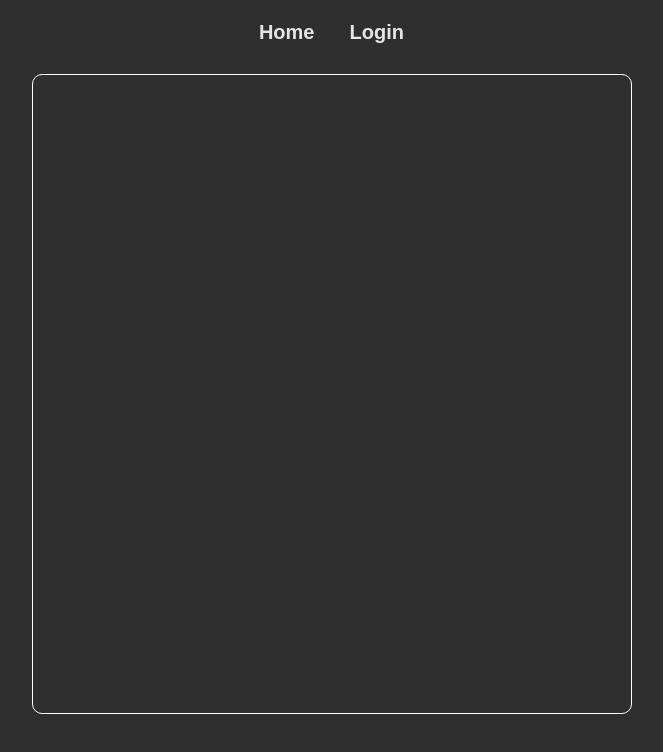
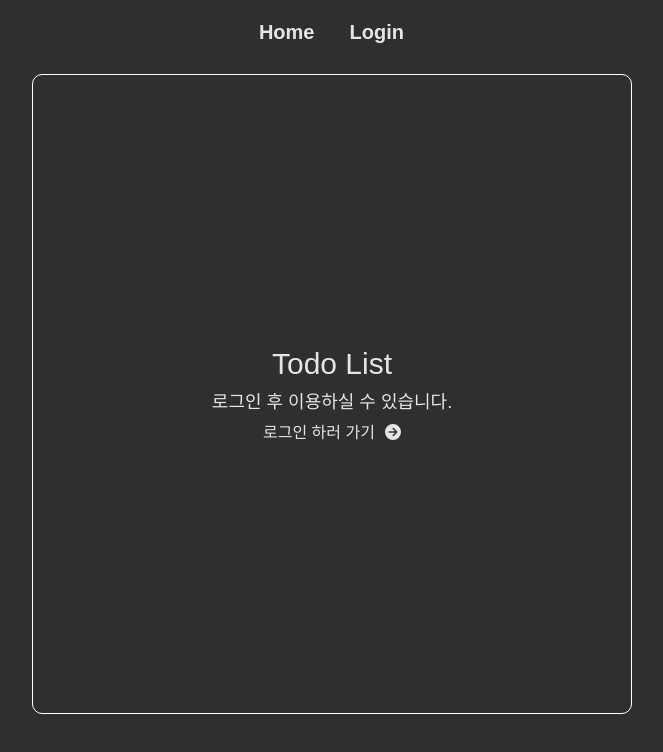
Before and after one commit to Tinubee/wanted-pre-onboarding-challenge-fe-1, a React (Create React App) app: page / in a window 1280 px wide. Shown: the top 752 px of the page, without its empty margins (308-971 px from the left). Built offline with nearby package versions, Linux system fonts and the light colour scheme.

Commit message:
✍️ Design : Change UI

```diff
--- a/src/screens/CreateAccount.tsx
+++ b/src/screens/CreateAccount.tsx
@@ -4,6 +4,18 @@ import { useNavigate } from "react-router-dom";
 import styled from "styled-components";
 import { createAccount } from "../api";
 import { Container } from "./Todo";
+
+export const Title = styled.h1`
+  font-size: 30px;
+  font-weight: 400;
+`;
+
+export const Error = styled.span`
+  color: red;
+  font-size: 18px;
+  font-weight: 400;
+  margin-top: 5px;
+`;
 
 export const Input = styled.input<{ hasError: boolean }>`
   width: 100%;
@@ -89,7 +101,7 @@ function CreateAccount() {
   return (
     <Container>
       <FormBox>
-        <h1>회원 가입</h1>
+        <Title>회원 가입</Title>
         <form onSubmit={handleSubmit(onSubmitValid)}>
           <Input
             {...register("email", {
@@ -102,7 +114,7 @@ function CreateAccount() {
             placeholder="Email"
             hasError={Boolean(errors?.email?.message)}
           />
-          <span>{errors?.email?.message}</span>
+          <Error>{errors?.email?.message}</Error>
           <Input
             {...register("password", {
               required: "비밀번호를 입력해주세요.",
@@ -115,7 +127,7 @@ function CreateAccount() {
             type="password"
             hasError={Boolean(errors?.password?.message)}
           />
-          <span>{errors?.password?.message}</span>
+          <Error>{errors?.password?.message}</Error>
           <Input
             {...register("password2", {
               required: "비밀번호를 입력해주세요.",
@@ -128,7 +140,7 @@ function CreateAccount() {
             type="password"
             hasError={Boolean(errors?.password2?.message)}
           />
-          <span>{errors?.password2?.message}</span>
+          <Error>{errors?.password2?.message}</Error>
           <Button disabled={Object.keys(errors).length !== 0} type="submit">
             Create Account
           </Button>
--- a/src/screens/Home.tsx
+++ b/src/screens/Home.tsx
@@ -1,7 +1,55 @@
-import { Container } from "./Todo";
+import { faArrowCircleRight } from "@fortawesome/free-solid-svg-icons";
+import { FontAwesomeIcon } from "@fortawesome/react-fontawesome";
+import { Link } from "react-router-dom";
+import styled from "styled-components";
+import { Title } from "./CreateAccount";
+
+const Container = styled.div`
+  display: flex;
+  justify-content: center;
+  align-items: center;
+  padding: 0 20px;
+  max-width: 600px;
+  margin: 10px auto;
+  border: 1px solid white;
+  height: 80vh;
+  border-radius: 10px;
+`;
+
+const Wrapper = styled.div`
+  text-align: center;
+  a {
+    cursor: pointer;
+    :hover {
+      color: #48c435;
+    }
+  }
+`;
+
+const Text = styled.div`
+  font-size: 18px;
+  margin: 10px 0px;
+  font-weight: 400;
+`;
+
+const LittleText = styled.span`
+  margin-right: 10px;
+  font-weight: 400;
+`;
 
 function Home() {
-  return <Container></Container>;
+  return (
+    <Container>
+      <Wrapper>
+        <Title>Todo List</Title>
+        <Text>로그인 후 이용하실 수 있습니다.</Text>
+        <Link to={"/auth"}>
+          <LittleText> 로그인 하러 가기</LittleText>
+          <FontAwesomeIcon icon={faArrowCircleRight} />
+        </Link>
+      </Wrapper>
+    </Container>
+  );
 }
 
 export default Home;
--- a/src/screens/Login.tsx
+++ b/src/screens/Login.tsx
@@ -4,7 +4,7 @@ import { Link, useNavigate } from "react-router-dom";
 import { useRecoilState } from "recoil";
 import { login } from "../api";
 import { isLoggedIn } from "../atoms";
-import { Button, FormBox, Input } from "./CreateAccount";
+import { Button, Error, FormBox, Input, Title } from "./CreateAccount";
 import { Container } from "./Todo";
 
 function Login() {
@@ -24,7 +24,6 @@ function Login() {
   const navigate = useNavigate();
   const [loginError, setLoginError] = useState(false);
   const [logIn, setLogIn] = useRecoilState(isLoggedIn);
-
   const onSubmitValid = async () => {
     const userInfo = getValues();
     const result = await login(userInfo);
@@ -47,6 +46,10 @@ function Login() {
   };
 
   useEffect(() => {
+    console.log(errors);
+  });
+
+  useEffect(() => {
     setLogIn(Boolean(localStorage.getItem("isLoggedIn")));
     if (logIn) {
       console.log("로그인");
@@ -57,7 +60,7 @@ function Login() {
   return (
     <Container>
       <FormBox>
-        <h1>{loginError ? "로그인에 실패했습니다" : ""}</h1>
+        <Title>{loginError ? "로그인에 실패했습니다" : "로그인"}</Title>
         <form onSubmit={handleSubmit(onSubmitValid)}>
           <Input
             {...register("email", {
@@ -70,7 +73,7 @@ function Login() {
             placeholder="Email"
             hasError={Boolean(errors?.email?.message)}
           />
-          <span>{errors?.email?.message}</span>
+          <Error>{errors?.email?.message}</Error>
           <Input
             {...register("password", {
               required: "비밀번호를 입력해주세요.",
@@ -83,7 +86,7 @@ function Login() {
             type="password"
             hasError={Boolean(errors?.password?.message)}
           />
-          <span>{errors?.password?.message}</span>
+          <Error>{errors?.password?.message}</Error>
           <Button disabled={Object.keys(errors).length !== 0} type="submit">
             Login
           </Button>
--- a/src/screens/Todo.tsx
+++ b/src/screens/Todo.tsx
@@ -63,7 +63,7 @@ function Todo() {
   useEffect(() => {
     getTodoList();
     // eslint-disable-next-line react-hooks/exhaustive-deps
-  }, []);
+  }, [toDos]);
 
   return (
     <Container>
--- a/src/screens/TodoContent.tsx
+++ b/src/screens/TodoContent.tsx
@@ -1,4 +1,9 @@
-import { faPen, faSave, faTrash } from "@fortawesome/free-solid-svg-icons";
+import {
+  faPen,
+  faSave,
+  faTrash,
+  faXmark,
+} from "@fortawesome/free-solid-svg-icons";
 import { FontAwesomeIcon } from "@fortawesome/react-fontawesome";
 import { useEffect, useState } from "react";
 import { useForm } from "react-hook-form";
@@ -108,7 +113,12 @@ function TodoContent() {
       <Wrapper>
         <form onSubmit={handleSubmit(onSubmitValid)}>
           <Icon>
-            <FontAwesomeIcon icon={faPen} onClick={handleModify} />
+            {isChange ? (
+              <FontAwesomeIcon icon={faPen} onClick={handleModify} />
+            ) : (
+              <FontAwesomeIcon icon={faXmark} onClick={handleModify} />
+            )}
+
             {isChange ? (
               ""
             ) : (
```
